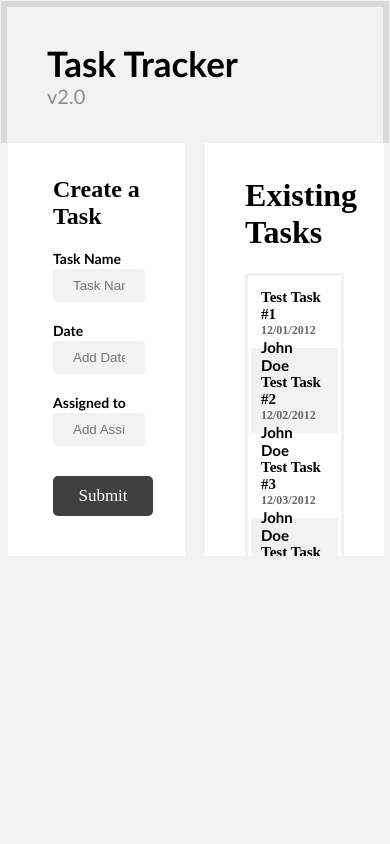
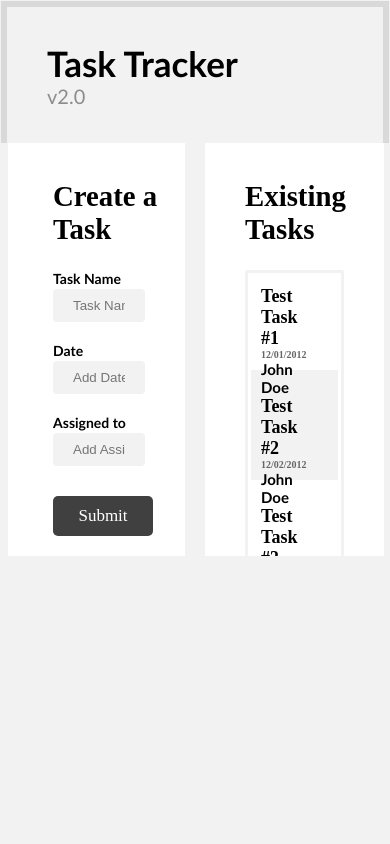
Before and after one commit to koushikreddyg/Created-list-item-using-html-jquery-and-css, a plain HTML site: page index.html in a window 390 px wide. Drawn offline with nearby package versions, Linux system fonts and the light colour scheme.

Commit message:
added responsive

```diff
--- a/assets/css/index.css
+++ b/assets/css/index.css
@@ -2,8 +2,9 @@ body{
     border: 6px solid #f2f2f2;
     padding: 2;
     margin: 0 0 0 0;
-    background-color: #f2f2f2
-
+    background-color: #f2f2f2;
+    max-width: auto;
+    font-size: 1.2em;
 }
 
 .heading{
@@ -99,8 +100,7 @@ button{
 .right{
     float: right;
     padding-right: 5px;
-    font-size: 15px;
-    font-weight: 600;
+    font-size: 1.5em;
     font-family: "calibri";
 }
 
@@ -124,12 +124,12 @@ button{
 }
 
 .dateStyle{
-    font-size: 12px;
+    font-size: 1em;
     color: #666666
 }
 
 .indivisualTaskStyle{
-    font-size: 15px;
+    font-size: 1.8em;
 }
 
 #Error{
--- a/assets/js/index.js
+++ b/assets/js/index.js
@@ -38,7 +38,7 @@ $(document).ready(function(){
                jQuery.each( array, function( i, val ) {
 
         if(i%2===1){
-            html=html+ `<div class="taskStyle" style="background-color: grey">
+            html=html+ `<div class="taskStyle" style="background-color: #f2f2f2">
                 <span class="indivisualTaskStyle">${val.name}</span>&nbsp&nbsp&nbsp&nbsp&nbsp&nbsp&nbsp&nbsp
                 <span class="dateStyle">${val.date}</span>
                 <span class="right">${val.assigned}</span>
--- a/index.html
+++ b/index.html
@@ -27,9 +27,10 @@
         </div>
 
         <div class="formContainerDisplay">
-            <h1 class="heading">Existing Tasks</h1>
+            <h2 class="heading">Existing Tasks</h2>
             <div class="borderDisplay">
             <div id="display"></div>
+        </div>
         </div>
         </div>
 
```
